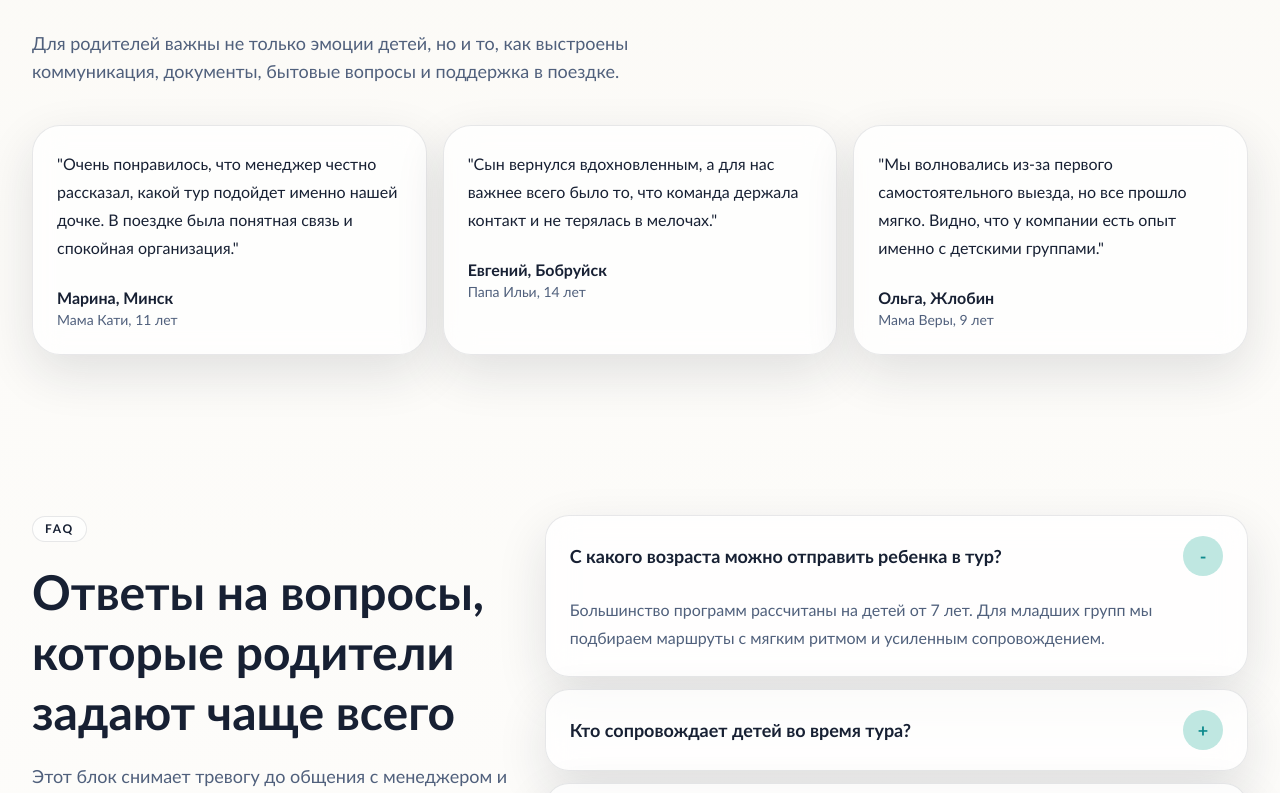
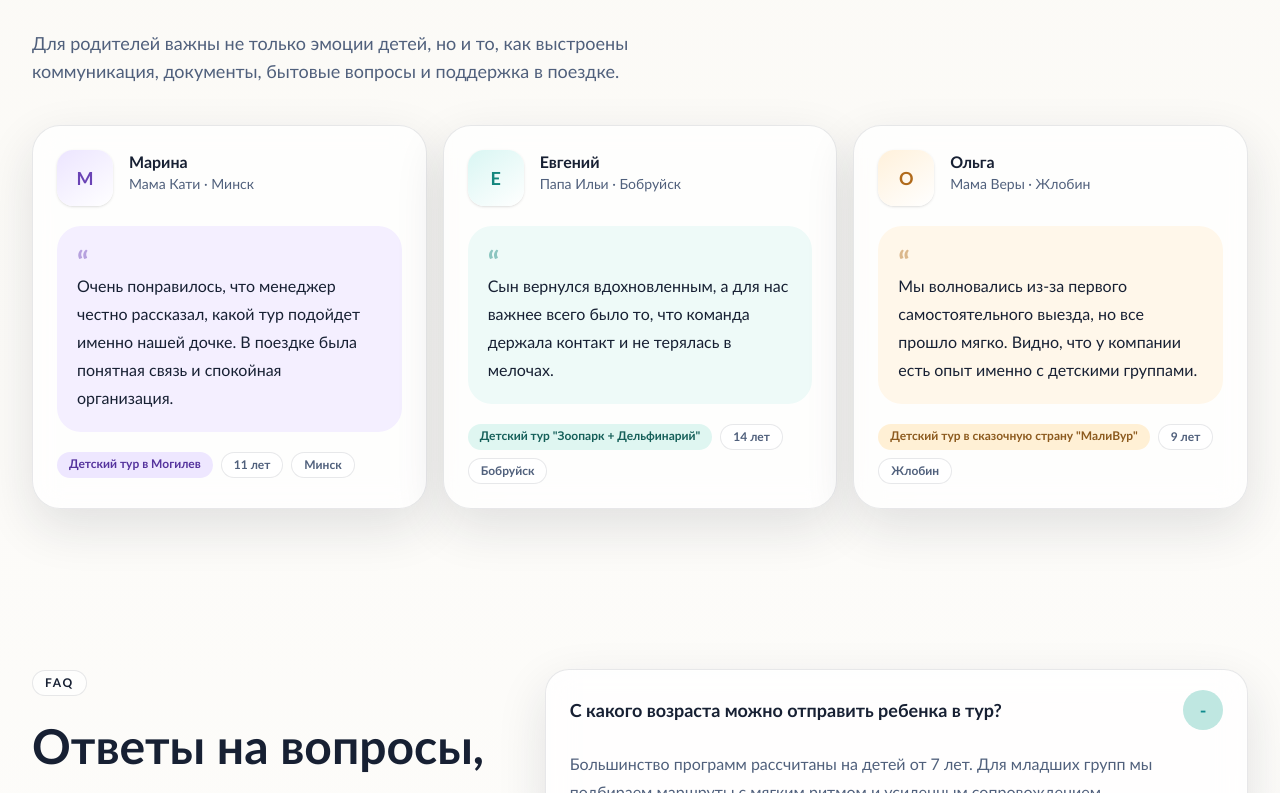
Before and after one commit to bonadysev/HarmonyTravel, a Next.js app: page / in a window 1280 px wide. Shown: the part 8887-9680 px from the top of the page. Built offline with nearby package versions, Linux system fonts and the light colour scheme.

Commit message:
upd data/reviews

```diff
--- a/components/reviews-section.tsx
+++ b/components/reviews-section.tsx
@@ -1,4 +1,25 @@
 import { reviews } from "@/data";
+
+const reviewToneClasses = {
+  teal: {
+    avatar: "bg-[linear-gradient(145deg,#d9f6f3,#ffffff)] text-[#13867d]",
+    quoteCard: "bg-[#eefaf8]",
+    accent: "text-[#13867d]/45",
+    badge: "bg-[#dff6f1] text-[#155f59]",
+  },
+  violet: {
+    avatar: "bg-[linear-gradient(145deg,#ece5ff,#ffffff)] text-[#6a43b5]",
+    quoteCard: "bg-[#f4efff]",
+    accent: "text-[#6a43b5]/45",
+    badge: "bg-[#eee7ff] text-[#55339d]",
+  },
+  amber: {
+    avatar: "bg-[linear-gradient(145deg,#fff1db,#ffffff)] text-[#b06a1b]",
+    quoteCard: "bg-[#fff7ea]",
+    accent: "text-[#b06a1b]/45",
+    badge: "bg-[#fff0d5] text-[#8c5a1e]",
+  },
+} as const;
 
 export function ReviewsSection() {
   return (
@@ -15,11 +36,38 @@ export function ReviewsSection() {
 
         <div className="mt-10 grid gap-4 xl:grid-cols-3">
           {reviews.map((review) => (
-            <article key={review.author} className="glass-card rounded-[28px] border p-6">
-              <p className="text-base leading-7 text-[color:var(--foreground)]">"{review.quote}"</p>
-              <div className="mt-6">
-                <p className="text-base font-black">{review.author}</p>
-                <p className="text-sm text-[color:var(--ink-soft)]">{review.city}</p>
+            <article key={review.id} className="glass-card rounded-[28px] border p-6 shadow-[0_12px_32px_rgba(23,32,51,0.06)]">
+              <div className="flex items-start gap-4">
+                <div
+                  className={`inline-flex h-14 w-14 shrink-0 items-center justify-center rounded-2xl text-lg font-black shadow-sm ${reviewToneClasses[review.accentTone].avatar}`}
+                >
+                  {review.author.slice(0, 1)}
+                </div>
+                <div className="min-w-0">
+                  <p className="text-base font-black">{review.author}</p>
+                  <p className="text-sm text-[color:var(--ink-soft)]">
+                    {review.parentContext} · {review.city}
+                  </p>
+                </div>
+              </div>
+
+              <div className={`mt-5 rounded-[24px] p-5 ${reviewToneClasses[review.accentTone].quoteCard}`}>
+                <p className={`text-3xl font-black leading-none ${reviewToneClasses[review.accentTone].accent}`}>“</p>
+                <p className="-mt-1 text-base leading-7 text-[color:var(--foreground)]">{review.quote}</p>
+              </div>
+
+              <div className="mt-5 flex flex-wrap gap-2">
+                <span
+                  className={`inline-flex rounded-full px-3 py-1 text-xs font-bold ${reviewToneClasses[review.accentTone].badge}`}
+                >
+                  {review.tour}
+                </span>
+                <span className="inline-flex rounded-full border border-[color:var(--foreground)]/10 bg-white/85 px-3 py-1 text-xs font-bold text-[color:var(--ink-soft)]">
+                  {review.childAge}
+                </span>
+                <span className="inline-flex rounded-full border border-[color:var(--foreground)]/10 bg-white/85 px-3 py-1 text-xs font-bold text-[color:var(--ink-soft)]">
+                  {review.city}
+                </span>
               </div>
             </article>
           ))}
--- a/data/reviews.ts
+++ b/data/reviews.ts
@@ -3,22 +3,34 @@ import type { Review } from "@/data/types";
 export const reviews: Review[] = [
   {
     id: "review-marina-minsk",
-    author: "Марина, Минск",
-    city: "Мама Кати, 11 лет",
+    author: "Марина",
+    city: "Минск",
+    parentContext: "Мама Кати",
+    childAge: "11 лет",
+    tour: "Детский тур в Могилев",
+    accentTone: "violet",
     quote:
       "Очень понравилось, что менеджер честно рассказал, какой тур подойдет именно нашей дочке. В поездке была понятная связь и спокойная организация.",
   },
   {
     id: "review-evgeniy-bobruisk",
-    author: "Евгений, Бобруйск",
-    city: "Папа Ильи, 14 лет",
+    author: "Евгений",
+    city: "Бобруйск",
+    parentContext: "Папа Ильи",
+    childAge: "14 лет",
+    tour: 'Детский тур "Зоопарк + Дельфинарий"',
+    accentTone: "teal",
     quote:
       "Сын вернулся вдохновленным, а для нас важнее всего было то, что команда держала контакт и не терялась в мелочах.",
   },
   {
     id: "review-olga-zhlobin",
-    author: "Ольга, Жлобин",
-    city: "Мама Веры, 9 лет",
+    author: "Ольга",
+    city: "Жлобин",
+    parentContext: "Мама Веры",
+    childAge: "9 лет",
+    tour: 'Детский тур в сказочную страну "МалиВур"',
+    accentTone: "amber",
     quote:
       "Мы волновались из-за первого самостоятельного выезда, но все прошло мягко. Видно, что у компании есть опыт именно с детскими группами.",
   },
--- a/data/types.ts
+++ b/data/types.ts
@@ -88,7 +88,11 @@ export type Review = {
   id: string;
   author: string;
   city: string;
+  parentContext: string;
+  childAge: string;
+  tour: string;
   quote: string;
+  accentTone: "teal" | "violet" | "amber";
 };
 
 export type FaqItem = {
```
